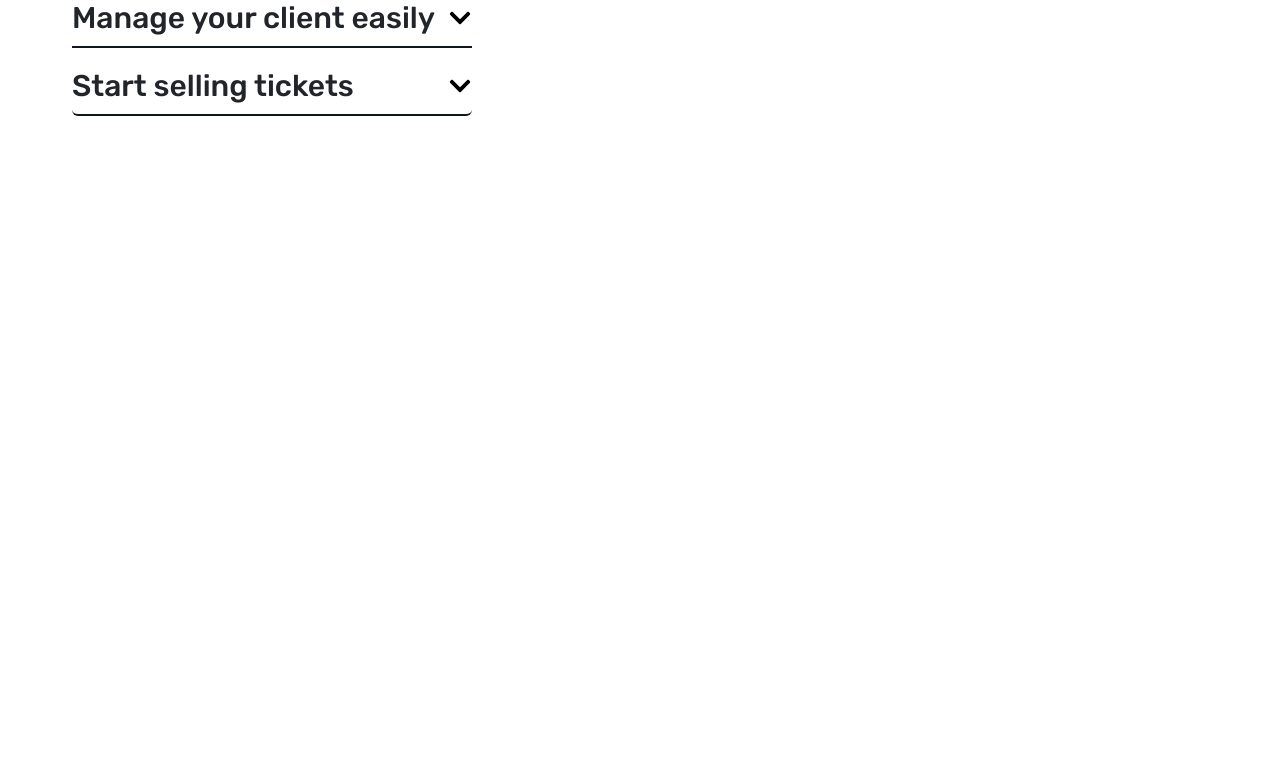
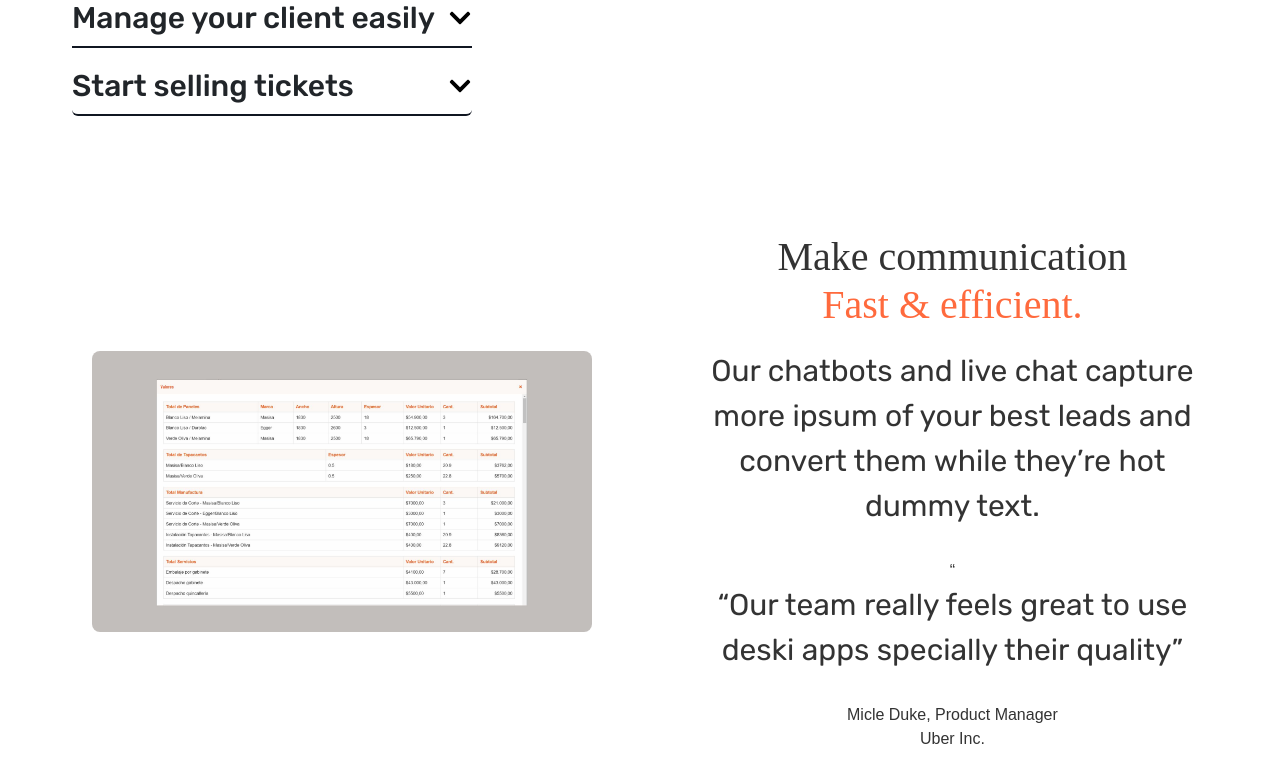
Before and after one commit to Juanith0xx/Robfu_v2, a React (Vite) app: page / in a window 1280 px wide. Shown: the part 2369-3152 px from the top of the page. Before the commit the page ends 2557 px from the top, so only its background shows below. Built offline with nearby package versions, Linux system fonts and the light colour scheme; a web font is replaced by a local one.

Commit message:
Comunication terminado

```diff
--- /dev/null
+++ b/components/Communication.jsx
@@ -0,0 +1,65 @@
+import './css/Comunication.css';
+import { useEffect, useState } from 'react';
+
+const CommunicationSection = () => {
+  const [animate, setAnimate] = useState(false);
+
+  useEffect(() => {
+    const handleScroll = () => {
+      const section = document.querySelector('.communication-container');
+      if (section) {
+        const rect = section.getBoundingClientRect();
+        const windowHeight = window.innerHeight;
+
+        // Verifica si el componente está visible en el viewport
+        if (rect.top >= 0 && rect.top <= windowHeight) {
+          setAnimate(true); // Activa la animación
+        } else {
+          setAnimate(false); // Resetea si está fuera del viewport
+        }
+      }
+    };
+
+    window.addEventListener('scroll', handleScroll);
+    return () => window.removeEventListener('scroll', handleScroll);
+  }, []);
+
+  return (
+    <div className="communication-container">
+      <div
+        className={`image-container ${animate ? 'animate' : ''}`}
+        data-aos="fade-right"
+      >
+        <img
+          src="img/logos/Robfu_corte.jpg"
+          alt="Communication Illustration"
+          className="responsive-image"
+        />
+      </div>
+      <div
+        className={`text-content ${animate ? 'animate' : ''}`}
+        data-aos="fade-left"
+      >
+        <h1>
+          Make communication <br /> <span>Fast & efficient.</span>
+        </h1>
+        <p>
+          Our chatbots and live chat capture more ipsum of your best leads and
+          convert them while they’re hot dummy text.
+        </p>
+        <div className="testimonial">
+          <div className="quote-icon">&ldquo;</div>
+          <p>
+            “Our team really feels great to use deski apps specially their
+            quality”
+          </p>
+          <span className="author">
+            Micle Duke, Product Manager <br /> Uber Inc.
+          </span>
+        </div>
+      </div>
+    </div>
+  );
+};
+
+export default CommunicationSection;
--- /dev/null
+++ b/components/css/Comunication.css
@@ -0,0 +1,165 @@
+.communication-container {
+    display: flex;
+    justify-content: space-between;
+    align-items: flex-start;
+    padding: 20px;
+    font-family: Arial, sans-serif;
+    color: #333;
+    margin-top: 3%;
+  }
+
+  .text-content {
+    max-width: 50%;
+  }
+
+  .text-content h1 {
+    font-family: "Gilroy-Black";
+    font-size: 2.5rem;
+    line-height: 1.2;
+    margin-bottom: 20px;
+  }
+
+  .text-content h1 span {
+    color: #FF6A3D;
+  }
+
+  .text-content p {
+    font-family: 'Rubik', sans-serif;
+    font-size: 30px;
+    margin-bottom: 30px;
+  }
+  .image-container {
+    max-width: 400%; /* Controla el tamaño máximo del contenedor */
+    display: flex;
+    justify-content: center;
+    align-items: center;
+  }
+
+  .responsive-image {
+    width: 100%; /* La imagen ocupará el ancho del contenedor */
+    height: auto; /* Mantiene las proporciones originales */
+    max-width: 300px; /* Cambia este valor para ajustar el tamaño máximo */
+    border-radius: 8px; /* Añade bordes redondeados si lo deseas */
+  }
+
+  .communication-container {
+    display: flex;
+    justify-content: space-between;
+    align-items: center;
+    padding: 40px;
+    gap: 20px;
+    overflow: hidden; /* Para evitar que los elementos salgan del contenedor */
+  }
+
+  .text-content,
+  .image-container {
+    opacity: 0; /* Inicialmente ocultos */
+    transition: opacity 3.5s ease-in-out, transform 3.5s ease-in-out; /* Transiciones suaves */
+  }
+
+  .text-content {
+    transform: translateX(-50px); /* Texto desplazado hacia la izquierda */
+  }
+
+  .image-container {
+    transform: translateX(50px); /* Imagen desplazada hacia la derecha */
+  }
+
+  .text-content.animate {
+    opacity: 1; /* Hacer visible */
+    transform: translateX(0); /* Texto vuelve a su posición original */
+  }
+
+  .image-container.animate {
+    opacity: 1; /* Hacer visible */
+    transform: translateX(0); /* Imagen vuelve a su posición original */
+  }
+
+  .responsive-image {
+    width: 100%; /* La imagen ocupará el ancho del contenedor */
+    height: auto; /* Mantiene las proporciones originales */
+    max-width: 300px; /* Cambia este valor para ajustar el tamaño máximo */
+    border-radius: 8px; /* Añade bordes redondeados si lo deseas */
+  }
+
+
+  .communication-container {
+  display: flex;
+  justify-content: space-between;
+  align-items: center;
+  padding: 40px;
+  gap: 20px;
+  overflow: hidden; /* Para evitar que los elementos salgan del contenedor */
+}
+
+.text-content,
+.image-container {
+  opacity: 0; /* Inicialmente ocultos */
+  transition: opacity 1.5s ease-in-out, transform 1.5s ease-in-out; /* Transiciones suaves */
+}
+
+.text-content {
+  transform: translateX(50px); /* Texto desplazado hacia la derecha */
+}
+
+.image-container {
+  transform: translateX(-50px); /* Imagen desplazada hacia la izquierda */
+}
+
+.text-content.animate {
+  opacity: 1; /* Hacer visible */
+  transform: translateX(0); /* Texto vuelve a su posición original */
+  padding-left: 5%;
+}
+
+.image-container.animate {
+  opacity: 1; /* Hacer visible */
+  transform: translateX(0); /* Imagen vuelve a su posición original */
+}
+
+.responsive-image {
+  width: 100%; /* La imagen ocupará el ancho del contenedor */
+  height: auto; /* Mantiene las proporciones originales */
+  max-width: 300px; /* Cambia este valor para ajustar el tamaño máximo */
+  border-radius: 8px; /* Añade bordes redondeados si lo deseas */
+}
+.communication-container {
+    display: flex;
+    justify-content: space-between;
+    align-items: center;
+    padding: 40px;
+    gap: 20px;
+    overflow: hidden; /* Para evitar que los elementos salgan del contenedor */
+  }
+
+  .text-content,
+  .image-container {
+    opacity: 0; /* Inicialmente ocultos */
+    transition: opacity 2.5s ease-in-out, transform 2.5s ease-in-out; /* Transiciones suaves */
+  }
+
+  .text-content {
+    transform: translateX(50px); /* Texto desplazado hacia la derecha */
+  }
+
+  .image-container {
+    transform: translateX(-50px); /* Imagen desplazada hacia la izquierda */
+  }
+
+  .text-content.animate {
+    opacity: 1; /* Hacer visible */
+    transform: translateX(0); /* Texto vuelve a su posición original */
+  }
+
+  .image-container.animate {
+    opacity: 1; /* Hacer visible */
+    transform: translateX(0); /* Imagen vuelve a su posición original */
+  }
+
+  .responsive-image {
+    width: 180%; /* La imagen ocupará el ancho del contenedor */
+    height: 150%; /* Mantiene las proporciones originales */
+    max-width: 500px; /* Cambia este valor para ajustar el tamaño máximo */
+    border-radius: 8px;
+    margin-left: 8%;
+  }
--- a/components/css/ThreeReasons.css
+++ b/components/css/ThreeReasons.css
@@ -10,7 +10,7 @@
 .text-section,
 .image-section {
   opacity: 0; /* Inicialmente oculto */
-  transition: opacity 1.5s ease-in-out, transform 1.5s ease-in-out; /* Transiciones suaves */
+  transition: opacity 1.8s ease-in-out, transform 1.8s ease-in-out; /* Transiciones suaves */
 }
 
 .text-section {
--- a/src/App.jsx
+++ b/src/App.jsx
@@ -3,6 +3,7 @@ import Diagram from '../components/Diagram'
 import HomePage from '../components/HomePage'
 import MyNavbar from '../components/Nav'
 import ThreeReasons from '../components/ThreeReasons'
+import Communication from '../components/Communication'
 import './App.css'
 
 
@@ -15,6 +16,7 @@ function App() {
     <CarruselMarcas />
     <Diagram />
     <ThreeReasons />
+    <Communication />
 
     </>
   )
```
Also changed, not shown: public/img/logos/Robfu_corte.jpg (added), public/img/logos/Robfu_corte.png (added).
